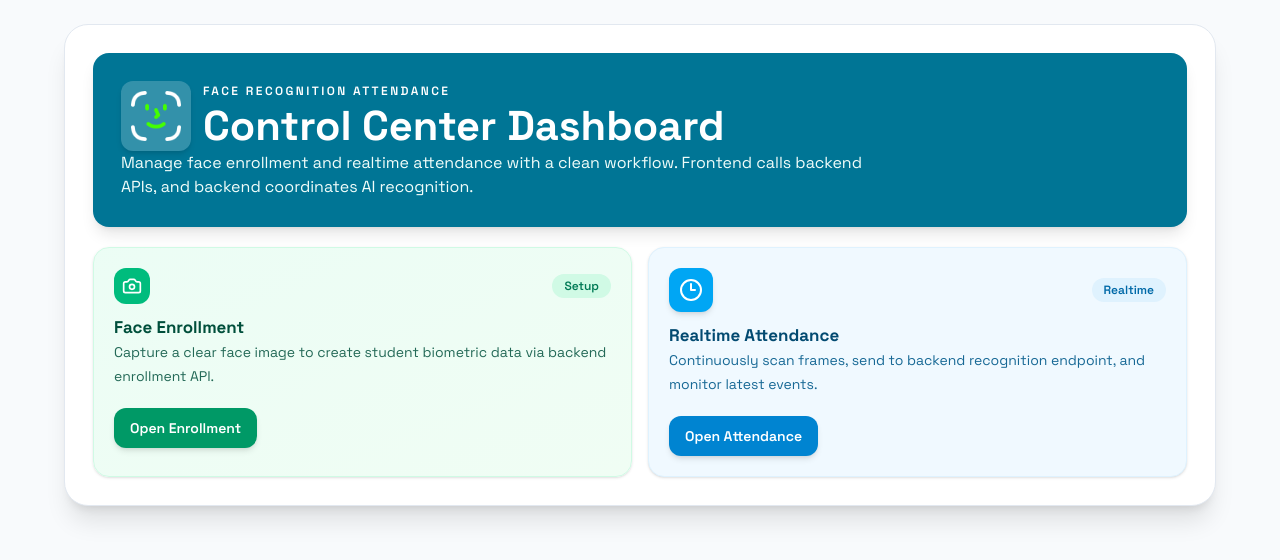
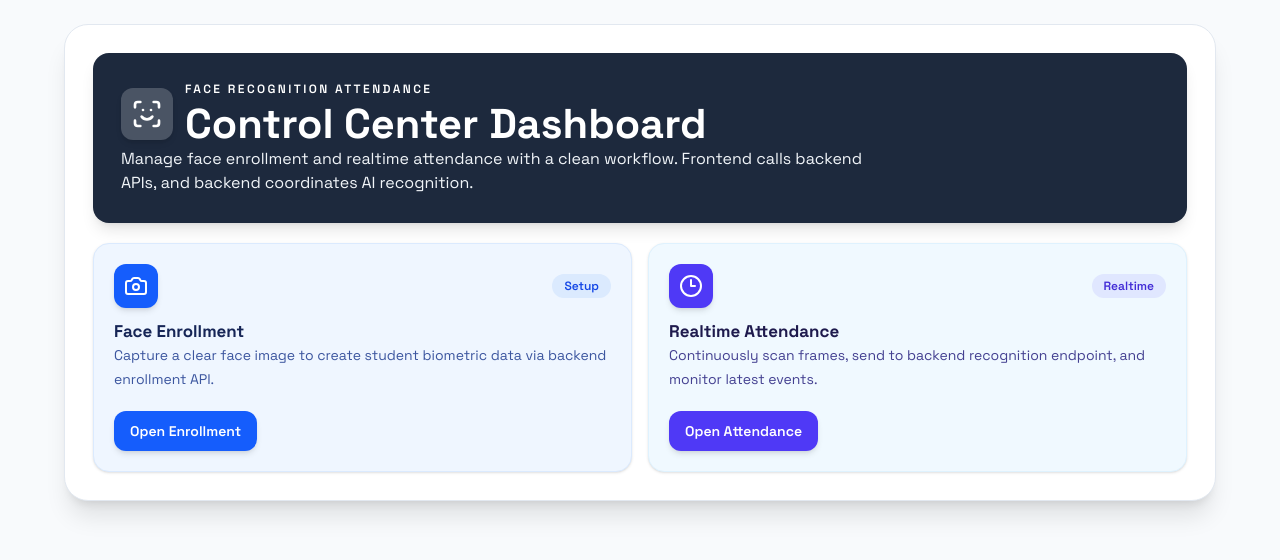
Before and after one commit to tqd0105/face-recognition-attendance-system, a Next.js app in the folder frontend/: page / in a window 1280 px wide. Shown: the top 560 px of the page. Built offline with nearby package versions, Linux system fonts and the light colour scheme.

Commit message:
fea(frontend): update to coperate color, fix camera on when leave

```diff
--- a/frontend/app/enrollment/page.tsx
+++ b/frontend/app/enrollment/page.tsx
@@ -14,21 +14,38 @@ type EnrollmentResult = {
 export default function EnrollmentPage() {
     const videoRef = useRef<HTMLVideoElement | null>(null);
     const canvasRef = useRef<HTMLCanvasElement | null>(null);
+    const streamRef = useRef<MediaStream | null>(null);
 
     const [studentId, setStudentId] = useState("");
     const [isCameraReady, setIsCameraReady] = useState(false);
     const [isSubmitting, setIsSubmitting] = useState(false);
     const [result, setResult] = useState<EnrollmentResult | null>(null);
 
+    function stopCamera() {
+        streamRef.current?.getTracks().forEach((track) => track.stop());
+        streamRef.current = null;
+        if (videoRef.current) {
+            videoRef.current.srcObject = null;
+        }
+        setIsCameraReady(false);
+    }
+
     useEffect(() => {
-        let stream: MediaStream | null = null;
+        let isMounted = true;
 
         async function initCamera() {
             try {
-                stream = await navigator.mediaDevices.getUserMedia({
+                const stream = await navigator.mediaDevices.getUserMedia({
                     video: { facingMode: "user", width: { ideal: 1280 }, height: { ideal: 720 } },
                     audio: false,
                 });
+
+                if (!isMounted) {
+                    stream.getTracks().forEach((track) => track.stop());
+                    return;
+                }
+
+                streamRef.current = stream;
 
                 if (videoRef.current) {
                     videoRef.current.srcObject = stream;
@@ -43,7 +60,8 @@ export default function EnrollmentPage() {
         void initCamera();
 
         return () => {
-            stream?.getTracks().forEach((track) => track.stop());
+            isMounted = false;
+            stopCamera();
         };
     }, []);
 
@@ -128,7 +146,7 @@ export default function EnrollmentPage() {
     return (
         <main className="min-h-screen bg-slate-50 px-4 py-6 sm:px-6 lg:px-8">
             <section className="mx-auto w-full max-w-5xl rounded-3xl border border-slate-200 bg-white p-4 shadow-xl sm:p-7">
-                <header className="rounded-2xl bg-emerald-700 p-5 text-white shadow-lg sm:p-6">
+                <header className="rounded-2xl bg-slate-800 p-5 text-white shadow-lg sm:p-6">
                     <div className="mb-3 flex items-center gap-3">
                         <div className="rounded-xl bg-white/20 p-2.5 shadow-md">
                             <Camera className="h-7 w-7" />
@@ -136,16 +154,16 @@ export default function EnrollmentPage() {
                         <p className="text-xs font-semibold uppercase tracking-[0.16em]">Face Enrollment</p>
                     </div>
                     <h1 className="text-2xl font-bold sm:text-3xl">Register Student Face</h1>
-                    <p className="mt-2 text-sm text-emerald-50 sm:text-base">
+                    <p className="mt-2 text-sm text-slate-100 sm:text-base">
                         Capture one clear frontal image. Frontend sends image to backend, backend calls AI service.
                     </p>
                 </header>
 
                 <div className="mt-4 rounded-2xl border border-slate-200 bg-slate-100 p-3 shadow-sm">
-                    <div className="relative overflow-hidden rounded-xl border border-slate-200 bg-zinc-900">
+                    <div className="relative overflow-hidden rounded-xl border border-slate-200 bg-slate-800">
                         <video ref={videoRef} className="aspect-video w-full object-cover" autoPlay muted playsInline />
                         {!isCameraReady && (
-                            <div className="absolute inset-0 grid place-items-center bg-black/45 text-sm font-medium text-white">
+                            <div className="absolute inset-0 grid place-items-center bg-slate-900/55 text-sm font-medium text-white">
                                 Waiting for camera permission...
                             </div>
                         )}
@@ -162,7 +180,7 @@ export default function EnrollmentPage() {
                         <UserRound className="pointer-events-none absolute left-3 top-1/2 h-5 w-5 -translate-y-1/2 text-slate-400" />
                         <input
                             id="student-id"
-                            className="w-full rounded-xl border border-slate-300 bg-white py-2.5 pl-10 pr-3 text-sm text-slate-800 outline-none transition focus:border-emerald-500 focus:ring-2 focus:ring-emerald-200"
+                            className="w-full rounded-xl border border-slate-300 bg-white py-2.5 pl-10 pr-3 text-sm text-slate-800 outline-none transition focus:border-blue-500 focus:ring-2 focus:ring-blue-200"
                             value={studentId}
                             onChange={(e) => setStudentId(e.target.value)}
                             placeholder="e.g. B21DCCN001"
@@ -171,7 +189,7 @@ export default function EnrollmentPage() {
                     </div>
 
                     <button
-                        className="inline-flex items-center justify-center gap-2 rounded-xl bg-emerald-600 px-4 py-2.5 text-sm font-semibold text-white shadow-md transition hover:bg-emerald-700 hover:shadow-lg disabled:cursor-not-allowed disabled:opacity-60"
+                        className="inline-flex items-center justify-center gap-2 rounded-xl bg-blue-600 px-4 py-2.5 text-sm font-semibold text-white shadow-md transition hover:bg-blue-700 hover:shadow-lg disabled:cursor-not-allowed disabled:opacity-60"
                         disabled={!isCameraReady || isSubmitting}
                         type="submit"
                     >
@@ -183,8 +201,8 @@ export default function EnrollmentPage() {
                 {result && (
                     <div
                         className={`mt-4 rounded-xl border px-4 py-3 text-sm font-semibold shadow-md ${result.success
-                                ? "border-emerald-200 bg-emerald-50 text-emerald-800"
-                                : "border-rose-200 bg-rose-50 text-rose-800"
+                            ? "border-blue-200 bg-blue-50 text-blue-800"
+                            : "border-rose-200 bg-rose-50 text-rose-800"
                             }`}
                     >
                         {result.message}
@@ -192,11 +210,11 @@ export default function EnrollmentPage() {
                     </div>
                 )}
 
-                <footer className="mt-5 flex flex-wrap gap-4 text-sm font-semibold text-emerald-700">
-                    <Link className="rounded-lg px-2 py-1 hover:bg-emerald-50" href="/attendance">
+                <footer className="mt-5 flex flex-wrap gap-4 text-sm font-semibold text-blue-700">
+                    <Link className="rounded-lg px-2 py-1 hover:bg-blue-50" href="/attendance">
                         Go to realtime attendance
                     </Link>
-                    <Link className="rounded-lg px-2 py-1 hover:bg-emerald-50" href="/">
+                    <Link className="rounded-lg px-2 py-1 hover:bg-blue-50" href="/">
                         Back to dashboard
                     </Link>
                 </footer>
--- a/frontend/app/globals.css
+++ b/frontend/app/globals.css
@@ -1,4 +1,5 @@
 @import "tailwindcss";
+
 
 :root {
   --background: #f6f7f1;
--- a/frontend/app/page.tsx
+++ b/frontend/app/page.tsx
@@ -1,15 +1,14 @@
 import Link from "next/link";
-import { Camera, Clock3, ScanFace, Sparkles, Users } from "lucide-react";
-import { FaceIdIcons } from "@/components/icons";
+import { Camera, Clock3, ScanFace } from "lucide-react";
 
 export default function Home() {
   return (
     <main className="min-h-screen bg-slate-50 px-4 py-6 sm:px-6 lg:px-8">
       <section className="mx-auto flex w-full max-w-6xl flex-col gap-5 rounded-3xl border border-slate-200 bg-white p-4 shadow-xl sm:p-7">
-        <header className="rounded-2xl bg-cyan-700 p-5 text-white shadow-lg sm:p-7">
+        <header className="rounded-2xl bg-slate-800 p-5 text-white shadow-lg sm:p-7">
           <div className="flex items-center gap-3">
             <div className="rounded-xl bg-white/20 p-2.5 shadow-md">
-              <img src={FaceIdIcons} width={50} height={50} alt="" />
+              <ScanFace className="h-8 w-8" />
             </div>
             <div className="flex flex-col gap-1">
               <p className="text-xs font-semibold uppercase tracking-[0.2em] text-white">
@@ -19,27 +18,27 @@ export default function Home() {
             </div>
           </div>
 
-          <p className="mt-2 max-w-3xl text-sm text-teal-50 sm:text-base">
+          <p className="mt-2 max-w-3xl text-sm text-slate-100 sm:text-base">
             Manage face enrollment and realtime attendance with a clean workflow. Frontend calls backend APIs, and backend coordinates AI recognition.
           </p>
         </header>
 
         <div className="grid gap-4 md:grid-cols-2">
-          <article className="rounded-2xl border border-emerald-100 bg-gradient-to-br from-emerald-50 to-green-50 p-5 shadow-sm">
+          <article className="rounded-2xl border border-blue-100 bg-blue-50 p-5 shadow-sm">
             <div className="mb-3 flex items-center justify-between">
-              <div className="rounded-xl bg-emerald-500 p-2 text-white">
-                <Camera className="h-5 w-5" />
+              <div className="rounded-xl bg-blue-600 p-2.5 text-white shadow-md">
+                <Camera className="h-6 w-6" />
               </div>
-              <span className="rounded-full bg-emerald-100 px-3 py-1 text-xs font-semibold text-emerald-700">Setup</span>
+              <span className="rounded-full bg-blue-100 px-3 py-1 text-xs font-semibold text-blue-700">Setup</span>
             </div>
 
-            <h2 className="text-xl font-bold text-emerald-900">Face Enrollment</h2>
-            <p className="mt-2 text-sm leading-6 text-emerald-900/85">
+            <h2 className="text-xl font-bold text-blue-950">Face Enrollment</h2>
+            <p className="mt-2 text-sm leading-6 text-blue-900/85">
               Capture a clear face image to create student biometric data via backend enrollment API.
             </p>
 
             <Link
-              className="mt-5 inline-flex items-center justify-center rounded-xl bg-emerald-600 px-4 py-2.5 text-sm font-semibold text-white shadow-md transition hover:bg-emerald-700 hover:shadow-lg"
+              className="mt-5 inline-flex items-center justify-center rounded-xl bg-blue-600 px-4 py-2.5 text-sm font-semibold text-white shadow-md transition hover:bg-blue-700 hover:shadow-lg"
               href="/enrollment"
             >
               Open Enrollment
@@ -48,19 +47,19 @@ export default function Home() {
 
           <article className="rounded-2xl border border-sky-100 bg-sky-50 p-5 shadow-sm">
             <div className="mb-3 flex items-center justify-between">
-              <div className="rounded-xl bg-sky-500 p-2.5 text-white shadow-md">
+              <div className="rounded-xl bg-indigo-600 p-2.5 text-white shadow-md">
                 <Clock3 className="h-6 w-6" />
               </div>
-              <span className="rounded-full bg-sky-100 px-3 py-1 text-xs font-semibold text-sky-700">Realtime</span>
+              <span className="rounded-full bg-indigo-100 px-3 py-1 text-xs font-semibold text-indigo-700">Realtime</span>
             </div>
 
-            <h2 className="text-xl font-bold text-sky-900">Realtime Attendance</h2>
-            <p className="mt-2 text-sm leading-6 text-sky-800/90">
+            <h2 className="text-xl font-bold text-indigo-950">Realtime Attendance</h2>
+            <p className="mt-2 text-sm leading-6 text-indigo-900/90">
               Continuously scan frames, send to backend recognition endpoint, and monitor latest events.
             </p>
 
             <Link
-              className="mt-5 inline-flex items-center justify-center rounded-xl bg-sky-600 px-4 py-2.5 text-sm font-semibold text-white shadow-md transition hover:bg-sky-700 hover:shadow-lg"
+              className="mt-5 inline-flex items-center justify-center rounded-xl bg-indigo-600 px-4 py-2.5 text-sm font-semibold text-white shadow-md transition hover:bg-indigo-700 hover:shadow-lg"
               href="/attendance"
             >
               Open Attendance
```
Also changed, not shown: frontend/app/attendance/page.tsx (+32 -14 lines).
